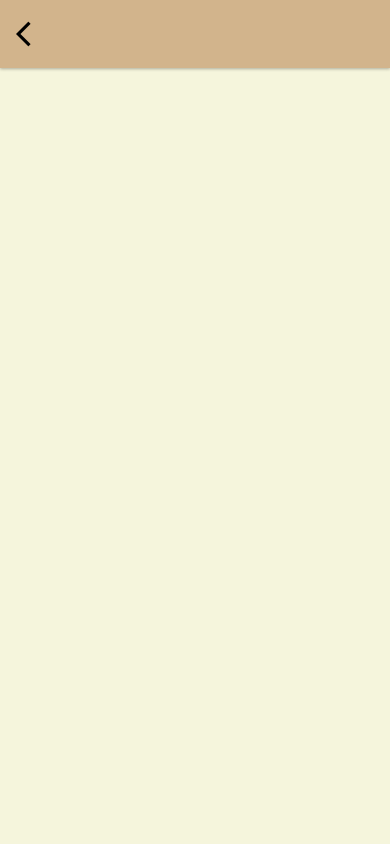
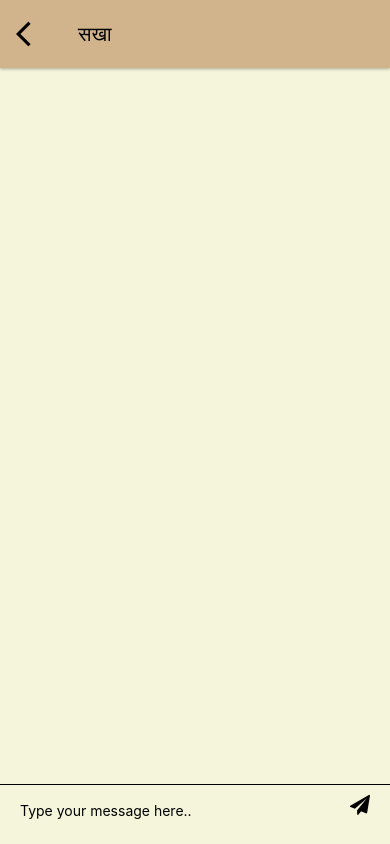
Before and after one commit to thesaadmuhammad/Zen, a React Native app in the folder Zen/: screen /Sakha in a window 390 px wide. Built offline with nearby package versions, Linux system fonts and the light colour scheme.

Commit message:
SakhaScreen

```diff
--- a/Zen/package.json
+++ b/Zen/package.json
@@ -10,6 +10,8 @@
     "test": "jest"
   },
   "dependencies": {
+    "@flyerhq/react-native-chat-ui": "^1.4.3",
+    "@google/generative-ai": "^0.5.0",
     "@react-navigation/stack": "^6.3.29",
     "react": "18.2.0",
     "react-native": "0.73.6",
--- a/Zen/src/screens/SakhaScreen.js
+++ b/Zen/src/screens/SakhaScreen.js
@@ -1,12 +1,104 @@
-import React from 'react';
-import {Text, View, StyleSheet, TouchableOpacity} from 'react-native';
-import Icon from 'react-native-vector-icons/MaterialIcons';
+import {
+  Text,
+  View,
+  StyleSheet,
+  ScrollView,
+  Pressable,
+  TextInput,
+} from 'react-native';
 import Header from '../../src/components/Header.js';
+import React, {useState} from 'react';
+import {SafeAreaProvider} from 'react-native-safe-area-context';
+import {GoogleGenerativeAI} from '@google/generative-ai';
+import Icon from 'react-native-vector-icons/FontAwesome';
+
+const genAI = new GoogleGenerativeAI('AIzaSyCXH0pDnwUA_7MS2134pPqDtojnJMDYfLA');
 
 const SakhaScreen = () => {
+  const [text, setText] = useState('');
+
+  const [messages, setMessages] = useState([]);
+
+  const Card = ({message}) => {
+    return (
+      <View style={styles.card}>
+        <Text>{message}</Text>
+      </View>
+    );
+  };
+
+  async function handleSendPress(message) {
+    console.log(message);
+    setMessages(prevMessages => [...prevMessages, message]);
+    const chatbotResponse = await chatbotInteraction(message);
+    console.log(chatbotResponse.text());
+    setMessages(prevMessages => [...prevMessages, chatbotResponse.text()]);
+  }
+
+  async function chatbotInteraction(userInput) {
+    let counter = 5;
+    try {
+      const model = genAI.getGenerativeModel({model: 'gemini-pro'});
+      const chat = model.startChat({
+        history: [
+          {
+            role: 'user',
+            parts: [
+              {
+                text: 'Hello, You are my Stress, anxiety and depression therapist.',
+              },
+            ],
+          },
+          {
+            role: 'model',
+            parts: [{text: 'Great to meet you. How are you feeling today?'}],
+          },
+        ],
+        generationConfig: {
+          maxOutputTokens: 100,
+        },
+      });
+      const result = await chat.sendMessage(userInput);
+      let response = await result.response;
+      if (!response.text() && counter > 0) {
+        response = chatbotInteraction(userInput);
+        counter--;
+      }
+
+      return response || 'Okay I am listening you tell me more about it..';
+    } catch (error) {
+      return error;
+    }
+  }
+
   return (
     <View style={styles.container}>
-      <Header title="" navigation={'navigation'} />
+      <SafeAreaProvider>
+        <Header title="सखा" navigation={'navigation'} />
+
+        <ScrollView style={styles.scrollView}>
+          {messages.map((message, index) => (
+            <Card key={index} message={message} />
+          ))}
+        </ScrollView>
+        <View style={styles.row}>
+          <TextInput
+            style={{height: 40, paddingTop: 10}}
+            placeholder="Type your message here.."
+            onChangeText={newText => setText(newText)}
+            value={text}
+          />
+
+          <Pressable
+            style={styles.send}
+            onPress={() => {
+              handleSendPress(text);
+              setText('');
+            }}>
+            <Icon name="send" size={20} color="#000" />
+          </Pressable>
+        </View>
+      </SafeAreaProvider>
     </View>
   );
 };
@@ -17,101 +109,31 @@ const styles = StyleSheet.create({
     backgroundColor: '#F5F5DC',
     flex: 1,
   },
-  Header: {
-    height: '12%',
-    flexDirection: 'row',
-    padding: 18,
-    justifyContent: 'space-between',
-  },
-  HeaderText: {
-    flexDirection: 'row',
-  },
-  selectText: {
-    fontSize: 25,
-    color: 'black',
-    fontWeight: 'bold',
-    marginHorizontal: 10,
-    marginTop: 3,
-    paddingBottom: 2,
-    borderBottomWidth: 3,
-    borderColor: '#CBA46F',
-  },
-  HeadText: {
-    color: 'black',
-    marginHorizontal: 10,
-    marginTop: 9,
-    fontSize: 20,
-    fontWeight: '500',
-  },
-  Card: {
-    alignSelf: 'center',
-    height: '35%',
-    width: '85%',
+  card: {
+    alignSelf: 'flex-end',
+    width: '50%',
     backgroundColor: '#CBA46F',
     borderRadius: 10,
     marginHorizontal: 10,
     marginVertical: 25,
     padding: 10,
   },
-  text1: {
-    fontSize: 20,
-    fontWeight: 'bold',
-    color: 'black',
-    marginVertical: 10,
+  row: {
+    height: 60,
+    borderTopWidth: 1,
+    position: 'absolute',
+    bottom: 0,
+    flexDirection: 'row',
+    justifyContent: 'space-between',
+    paddingHorizontal: 20,
+    width: '100%',
   },
-  text2: {
-    fontSize: 25,
-    fontWeight: 'bold',
-    color: 'black',
-    marginVertical: 10,
+
+  scrollView: {
+    height: '100%',
   },
-  text3: {
-    fontSize: 20,
-    color: 'black',
-    marginVertical: 10,
-    paddingTop: 4,
-  },
-  row: {
-    flexDirection: 'row',
-    justifyContent: 'center',
-  },
-  text4: {
-    fontSize: 15,
-    color: 'black',
-    marginVertical: 10,
-    alignSelf: 'center',
-  },
-  whiteButton: {
-    width: '40%',
-    height: '20%',
-    backgroundColor: '#F5F5DC',
-    borderRadius: 10,
-    alignSelf: 'center',
-    justifyContent: 'center',
-    marginVertical: '10%',
-  },
-  beigeButton: {
-    width: '40%',
-    height: '7%',
-    backgroundColor: '#D2B48C',
-    borderRadius: 10,
-    alignSelf: 'center',
-    justifyContent: 'center',
-    marginVertical: '10%',
-  },
-  text5: {
-    fontSize: 25,
-    color: 'black',
-    marginTop: 50,
-    fontWeight: '500',
-    alignSelf: 'center',
-  },
-  text6: {
-    fontSize: 20,
-    color: 'black',
-    marginVertical: 10,
-    alignSelf: 'center',
-    fontWeight: '500',
+  send: {
+    paddingTop: 10,
   },
 });
 
```
Also changed, not shown: 2 other files (tests, documents, lock files or other folders).
